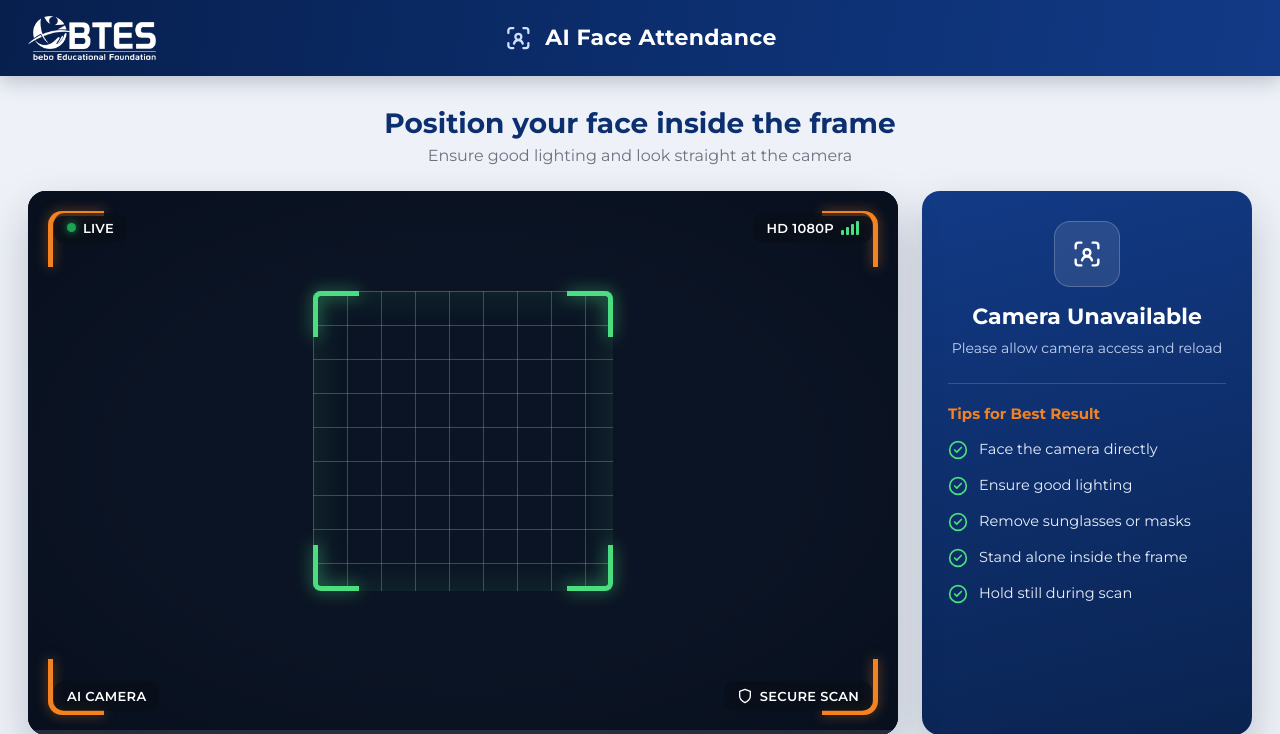
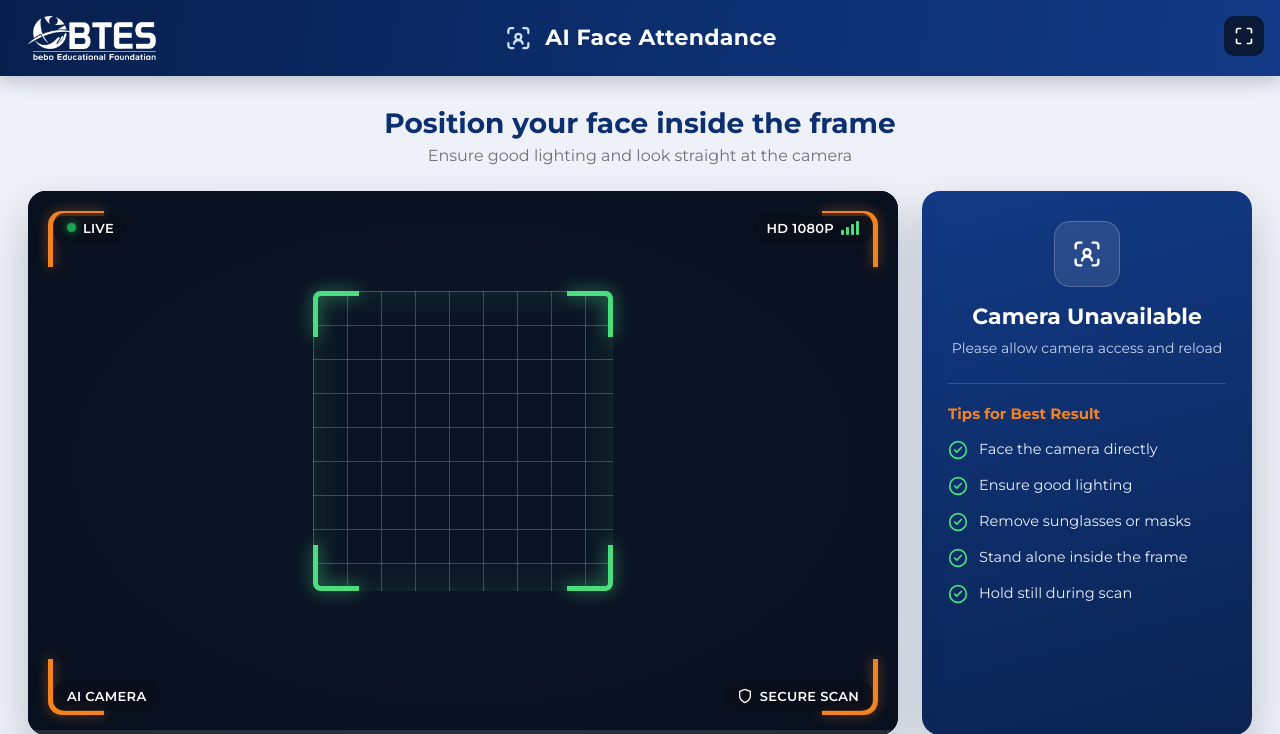
Before and after one commit to shubhams-btes/AttendancePortal, a Django app: page /attendance/ in a window 1280 px wide. Shown: the top 734 px of the page. Run offline with Django 5.2, Linux system fonts and the light colour scheme; some libraries are stand-ins or nearby versions.

Commit message:
Full screen

```diff
--- a/attendance/templates/attendance/attendance_home.html
+++ b/attendance/templates/attendance/attendance_home.html
@@ -39,6 +39,12 @@
 
 
     </div>
+
+    <button id="fullscreenBtn" class="fullscreen-btn" title="Enter fullscreen">
+    <svg viewBox="0 0 24 24" width="20" height="20" fill="none" stroke="currentColor" stroke-width="2" stroke-linecap="round" stroke-linejoin="round">
+        <path d="M8 3H5a2 2 0 0 0-2 2v3M21 8V5a2 2 0 0 0-2-2h-3M3 16v3a2 2 0 0 0 2 2h3M16 21h3a2 2 0 0 0 2-2v-3"/>
+    </svg>
+</button>
 </header>
 
 <!-- ==========================================================
@@ -480,6 +486,25 @@ window.addEventListener("beforeunload", () => {
     if(stream) stream.getTracks().forEach(t => t.stop());
 });
 
+const fullscreenBtn = document.getElementById("fullscreenBtn");
+
+fullscreenBtn.addEventListener("click", () => {
+    const el = document.documentElement;   // fullscreen the whole page
+    if (el.requestFullscreen) {
+        el.requestFullscreen();
+    } else if (el.webkitRequestFullscreen) {   // Safari/older WebKit
+        el.webkitRequestFullscreen();
+    }
+
+    // BONUS: this tap is a user gesture — unlock audio here too
+    if (audioContext.state === "suspended") audioContext.resume();
+    if (window.speechSynthesis) {
+        const warm = new SpeechSynthesisUtterance("");
+        warm.volume = 0;
+        window.speechSynthesis.speak(warm);
+    }
+});
+
 </script>
 
 </body>
--- a/students/static/students/css/attendance.css
+++ b/students/static/students/css/attendance.css
@@ -434,3 +434,24 @@ a{text-decoration:none;color:inherit;}
 }
 .camera-stage.flash-ok  { box-shadow: 0 0 0 5px #16a34a, 0 20px 45px rgba(8,27,58,.22) !important; }
 .camera-stage.flash-bad { box-shadow: 0 0 0 5px #dc2626, 0 20px 45px rgba(8,27,58,.22) !important; }
+
+.fullscreen-btn {
+    position: fixed;
+    top: 16px;
+    right: 16px;
+    z-index: 60;
+    background: rgba(9,14,24,.72);
+    color: #fff;
+    border: none;
+    border-radius: 10px;
+    padding: 10px;
+    cursor: pointer;
+    display: flex;
+    align-items: center;
+    justify-content: center;
+}
+.fullscreen-btn:hover { background: rgba(9,14,24,.9); }
+
+/* Hide the button whenever the document is in fullscreen */
+:fullscreen .fullscreen-btn { display: none; }
+:-webkit-full-screen .fullscreen-btn { display: none; }
```
